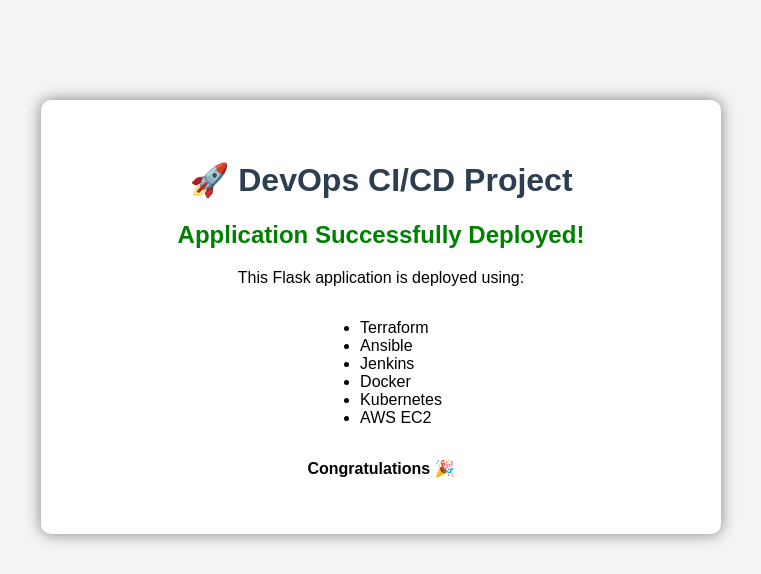
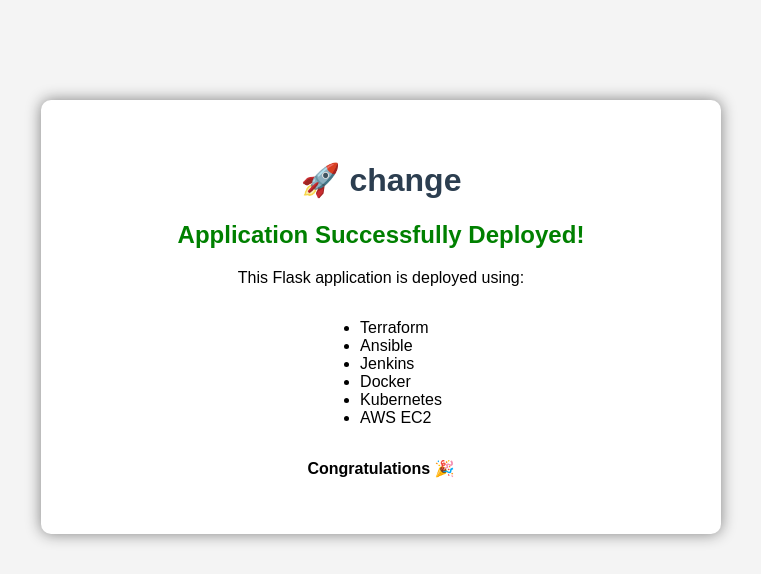
Before and after one commit to MuhammadTahaRasoul/python-webapp, a Flask app: page / in a window 1280 px wide. Shown: the top 574 px of the page, without its empty margins (259-1020 px from the left). Run offline with Flask 3, Linux system fonts and the light colour scheme.

Commit message:
changin heading

```diff
--- a/templates/index.html
+++ b/templates/index.html
@@ -38,7 +38,7 @@
 
 <div class="box">
 
-<h1>🚀 DevOps CI/CD Project</h1>
+<h1>🚀 change</h1>
 
 <h2>Application Successfully Deployed!</h2>
 
```
